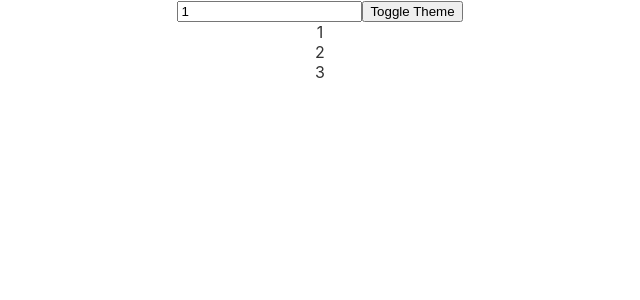
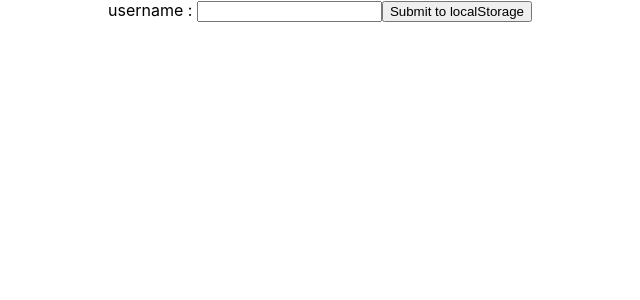
Before and after one commit to SahilPathan-git/canva-lite, a React (Create React App) app: page / in a window 1280 px wide. Shown: the top 300 px of the page, without its empty margins (320-960 px from the left). Built offline with nearby package versions, Linux system fonts and the light colour scheme.

Commit message:
Add LocalStorage

```diff
--- a/src/App.js
+++ b/src/App.js
@@ -1,5 +1,7 @@
 import "./App.css";
-import UseCallback from "./component/Hooks/UseCallBack/UseCallback";
+import LocalStorage from "./component/HtmlStorage/LocalStorage";
+// import UseCallback from "./component/Hooks/UseCallBack/UseCallback";
+// import Toggle from "./component/Toggle/Toggle";
 // import UseMemo from "./component/Hooks/UseMemo/UseMemo";
 // import UseRef from "./component/Hooks/UseRef/UseRef";
 // import UseContextHook from "./component/Hooks/UseContext/UseContextHook";
@@ -34,7 +36,9 @@ function App() {
         {/* <UseEffect/> */}
         {/* <UseRef/> */}
         {/* <UseMemo limit={20}/>    */}
-        <UseCallback/>
+        {/* <UseCallback/> */}
+        {/* <Toggle/> */}
+        <LocalStorage/>
       </center>
     </div>
   );
--- /dev/null
+++ b/src/component/HtmlStorage/LocalStorage.js
@@ -0,0 +1,40 @@
+
+
+import React, { useEffect, useState } from "react";
+
+const LocalStorage = () => {
+  const [name, setName] = useState("");
+  const [user, setUser] = useState(""); // Add user state
+
+  // Load the initial user value from localStorage when the component mounts
+  useEffect(() => {
+    const storedUser = localStorage.getItem("username");
+    if (storedUser) {
+      setUser(storedUser);
+    }
+  }, []);
+
+  const handleChange = (e) => {
+    setName(e.target.value);
+  };
+
+  const handleSubmit = (e) => {
+    e.preventDefault();
+    localStorage.setItem("username", name);
+    setUser(name); // Update the user state with the new username
+  };
+
+  return (
+    <div>
+      <form onSubmit={handleSubmit}>
+        username : <input type="text" value={name} onChange={handleChange} />
+        <button>Submit to localStorage</button>
+      </form>
+      <div>
+        {user && <p>User: {user}</p>} {/* Display the user */}
+      </div>
+    </div>
+  );
+};
+
+export default LocalStorage;
--- /dev/null
+++ b/src/component/Toggle/Toggle.js
@@ -0,0 +1,23 @@
+import React, { useState } from "react";
+
+const Toggle = () => {
+
+    const [dark, setDark] = useState(false)
+
+    const theme = {
+        backgroundColor: dark ? '#000000' : "#FFFFFF",
+        color: dark ? "#FFFFFF" : '#000000',
+        height: '200px',
+        width: '300px'
+
+    }
+    return <div >
+        <div style={theme}>
+            <h3>Mr <sub>***</sub>X</h3>
+        </div>
+        <button onClick={() => setDark(!dark)}>Change Toggle
+        </button>
+    </div>;
+};
+
+export default Toggle;
```
